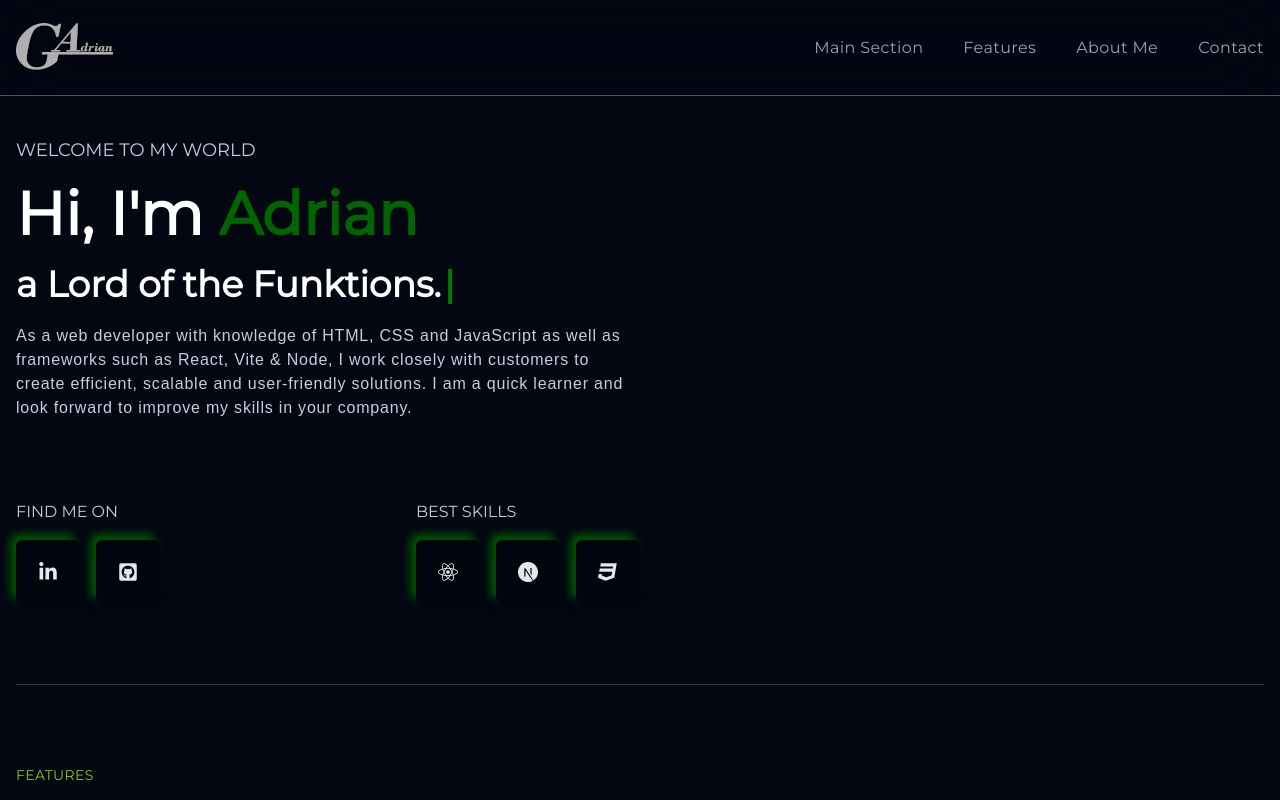
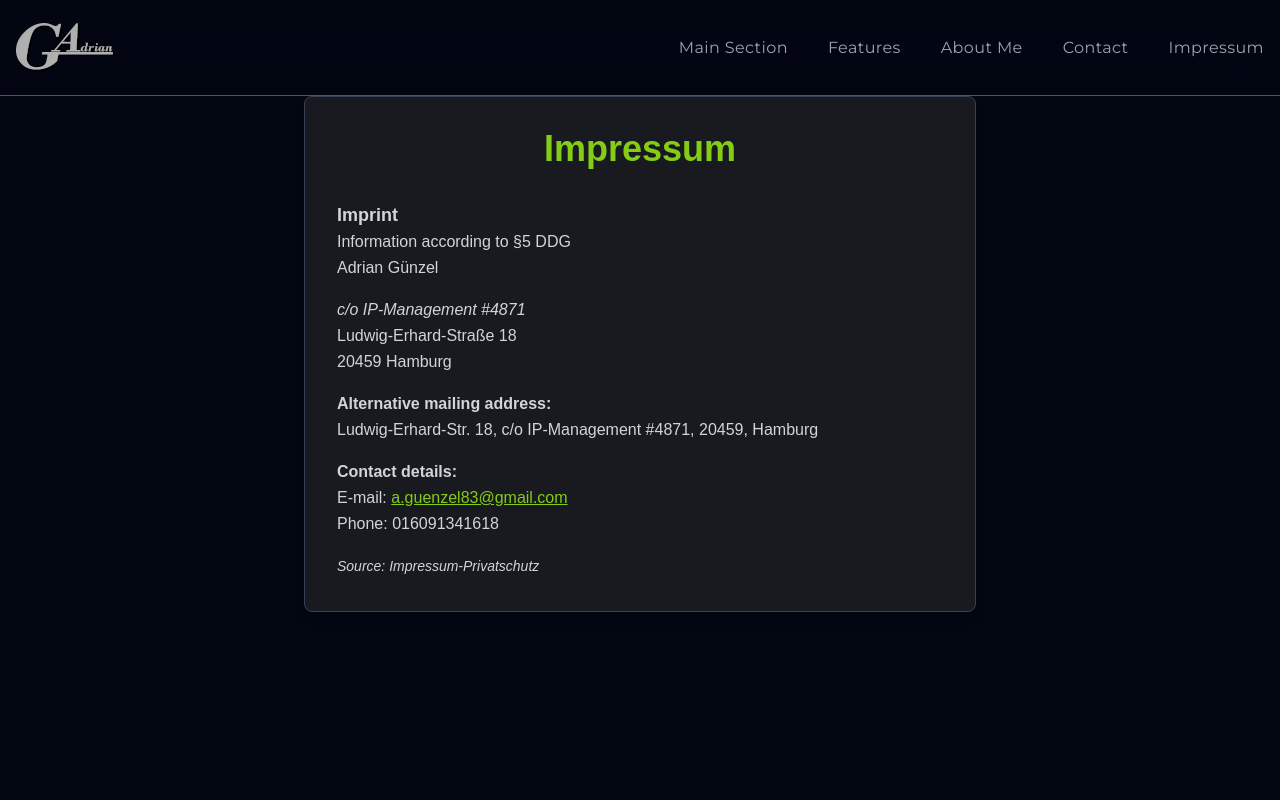
Before and after one commit to Wulfinator/portfolio1, a React (Vite) app: page /impressum in a window 1280 px wide. Shown: the top 800 px of the page. Built offline with nearby package versions, Linux system fonts and the light colour scheme.

Commit message:
added impressum and fixed navbar issues

```diff
--- a/package.json
+++ b/package.json
@@ -15,6 +15,7 @@
     "react": "^18.2.0",
     "react-dom": "^18.2.0",
     "react-icons": "^4.10.1",
+    "react-router-dom": "^7.6.3",
     "react-scroll": "^1.8.9",
     "react-simple-typewriter": "^5.0.1",
     "react-slick": "^0.29.0",
--- a/src/App.tsx
+++ b/src/App.tsx
@@ -5,14 +5,21 @@ import Footer from "./components/Footer";
 import Navbar from "./components/Navbar";
 import Projects from "./components/Projects";
 import Resume from "./components/Resume";
+import Impressum from "./components/Impressum";
 // import Testimonial from "./components/Testimonial";
+import { Routes, Route } from "react-router-dom";
 
 function App() {
   return (
-    <main className="w-full h-auto font-bodyFont bg-bodyColor text-lightText">
+    <main className="w-full min-h-screen font-bodyFont bg-bodyColor text-lightText">
       <Navbar />
       <div className="px-4">
         <div className="max-w-screen-xl mx-auto">
+          <Routes>
+            <Route
+              path="/"
+              element={
+                <>
                   <Banner />
                   <Feature />
                   <Projects />
@@ -20,6 +27,11 @@ function App() {
                   {/* <Testimonial /> */}
                   <Contact />
                   <Footer />
+                </>
+              }
+            />
+            <Route path="/impressum" element={<Impressum />} />
+          </Routes>
         </div>
       </div>
     </main>
--- a/src/components/ContactLeft.tsx
+++ b/src/components/ContactLeft.tsx
@@ -15,19 +15,20 @@ const ContactLeft = () => {
           Junior Full Stack Developer
         </p>
         <p className="text-base tracking-wide text-gray-400">
-          Thank you for visiting my portfolio! Feel free to contact me via mail below or via contact form.
+          Thank you for visiting my portfolio! Feel free to contact me via mail
+          below or via contact form.
         </p>
         {/* <p className="flex items-center gap-2 text-base text-gray-400">
           Phone: <span className="text-lightText">+968 97859628</span>
         </p> */}
         <p className="flex items-center gap-2 text-base text-gray-400">
-          Email: <span className="text-lightText">adrian.guenzel@mail.de</span>
+          Email: <span className="text-lightText">a.guenzel83@gmail.com</span>
         </p>
       </div>
       <div className="flex flex-col gap-4">
         <h2 className="mb-4 text-base uppercase font-titleFont">Find me in</h2>
         <div className="flex gap-4">
-          <SocialLinks/>
+          <SocialLinks />
         </div>
       </div>
     </div>
--- /dev/null
+++ b/src/components/Impressum.tsx
@@ -0,0 +1,37 @@
+
+
+const Impressum = () => {
+  return (
+    <section className="w-full min-h-[60vh] flex items-center justify-center">
+      <div className="bg-[#181a20] rounded-lg shadow-lg p-8 w-full max-w-2xl border border-gray-700">
+        <h1 className="mb-8 text-4xl font-bold text-center text-designColor">Impressum</h1>
+        <div className="space-y-4 text-base leading-relaxed text-gray-300">
+          <div>
+            <span className="text-lg font-semibold">Imprint</span><br />
+            Information according to §5 DDG<br />
+            Adrian Günzel
+          </div>
+          <div>
+            <span className="italic">c/o IP-Management #4871</span><br />
+            Ludwig-Erhard-Straße 18<br />
+            20459 Hamburg
+          </div>
+          <div>
+            <span className="font-semibold">Alternative mailing address:</span><br />
+            Ludwig-Erhard-Str. 18, c/o IP-Management #4871, 20459, Hamburg
+          </div>
+          <div>
+            <span className="font-semibold">Contact details:</span><br />
+            E-mail: <a href="mailto:a.guenzel83@gmail.com" className="underline text-designColor">a.guenzel83@gmail.com</a><br />
+            Phone: 016091341618
+          </div>
+          <div>
+            <span className="text-sm italic">Source: Impressum-Privatschutz</span>
+          </div>
+        </div>
+      </div>
+    </section>
+  );
+};
+
+export default Impressum;
--- a/src/components/Navbar.tsx
+++ b/src/components/Navbar.tsx
@@ -1,5 +1,6 @@
 import { useState } from "react";
-import { Link } from "react-scroll";
+import { Link as ScrollLink } from "react-scroll";
+import { Link, useLocation, useNavigate } from "react-router-dom";
 import { FiMenu } from "react-icons/fi";
 import { MdClose } from "react-icons/md";
 import { logo } from "../assets";
@@ -8,6 +9,24 @@ import SocialLinks from "./SocialLinks";
 
 const Navbar = () => {
   const [showMenu, setShowMenu] = useState(false);
+  const location = useLocation();
+  const navigate = useNavigate();
+  // Hilfsfunktion für Navigation von anderen Seiten zurück zum Anker auf der Startseite
+  const handleNavClick = (anchor: string) => {
+    if (location.pathname !== "/") {
+      navigate(`/#${anchor}`);
+      setTimeout(() => {
+        if (anchor === "home") {
+          window.scrollTo({ top: 0, behavior: "smooth" });
+        } else {
+          const el = document.getElementById(anchor);
+          if (el) {
+            el.scrollIntoView({ behavior: "smooth" });
+          }
+        }
+      }, 100);
+    }
+  };
   return (
     <div className="w-full h-24 sticky top-0 z-50 backdrop-blur-2xl transition-colors bg-bodyColor/70 mx-auto flex justify-between items-center font-titleFont border-b-[1px] border-b-gray-600 px-4">
       <div>
@@ -20,7 +39,10 @@ const Navbar = () => {
               className="text-base font-normal tracking-wide text-gray-400 duration-300 cursor-pointer hover:text-designColor"
               key={_id}
             >
-              <Link
+              {link === "impressum" ? (
+                <Link to="/impressum">{title}</Link>
+              ) : location.pathname === "/" ? (
+                <ScrollLink
                   activeClass="active"
                   to={link}
                   spy={true}
@@ -29,7 +51,12 @@ const Navbar = () => {
                   duration={500}
                 >
                   {title}
+                </ScrollLink>
+              ) : (
+                <Link to={`/#${link}`} onClick={() => handleNavClick(link)}>
+                  {title}
                 </Link>
+              )}
             </li>
           ))}
         </ul>
@@ -45,7 +72,8 @@ const Navbar = () => {
               <div>
                 <img className="w-32" src={logo} alt="logo" />
                 <p className="mt-2 text-sm text-gray-400">
-                  Here you find all the info's you need about me. Feel free to visit every page, because that's why you are here, right?
+                  Here you find all the info's you need about me. Feel free to
+                  visit every page, because that's why you are here, right?
                 </p>
               </div>
               <ul className="flex flex-col gap-4">
@@ -54,7 +82,12 @@ const Navbar = () => {
                     key={item._id}
                     className="text-base font-normal tracking-wide text-gray-400 duration-300 cursor-pointer hover:text-designColor"
                   >
-                    <Link
+                    {item.link === "impressum" ? (
+                      <Link to="/impressum" onClick={() => setShowMenu(false)}>
+                        {item.title}
+                      </Link>
+                    ) : location.pathname === "/" ? (
+                      <ScrollLink
                         onClick={() => setShowMenu(false)}
                         activeClass="active"
                         to={item.link}
@@ -64,7 +97,18 @@ const Navbar = () => {
                         duration={500}
                       >
                         {item.title}
+                      </ScrollLink>
+                    ) : (
+                      <Link
+                        to={`/#${item.link}`}
+                        onClick={() => {
+                          setShowMenu(false);
+                          handleNavClick(item.link);
+                        }}
+                      >
+                        {item.title}
                       </Link>
+                    )}
                   </li>
                 ))}
               </ul>
--- a/src/constants/index.ts
+++ b/src/constants/index.ts
@@ -29,4 +29,9 @@ export const navLinksdata = [
     title: "Contact",
     link: "contact",
   },
+  {
+    _id: 1007,
+    title: "Impressum",
+    link: "impressum",
+  },
 ];
--- a/src/main.tsx
+++ b/src/main.tsx
@@ -3,9 +3,12 @@ import ReactDOM from "react-dom/client";
 import App from "./App.tsx";
 import "./style/index.css";
 import "slick-carousel/slick/slick.css";
+import { BrowserRouter } from "react-router-dom";
 
 ReactDOM.createRoot(document.getElementById("root")!).render(
   <React.StrictMode>
-    <App />
+    <BrowserRouter>
+      <App />
+    </BrowserRouter>
   </React.StrictMode>
 );
```
Also changed, not shown: 1 other file (tests, documents, lock files or other folders). Lines whose indentation alone changed are shown as unchanged.
